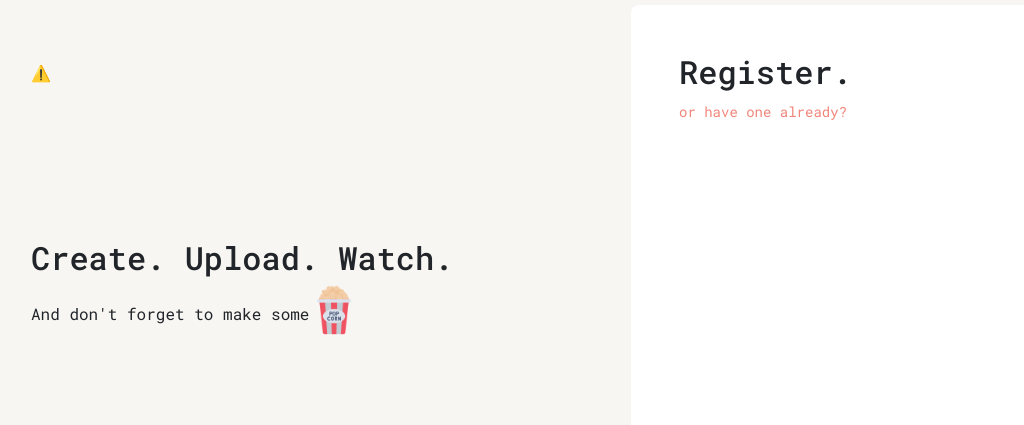
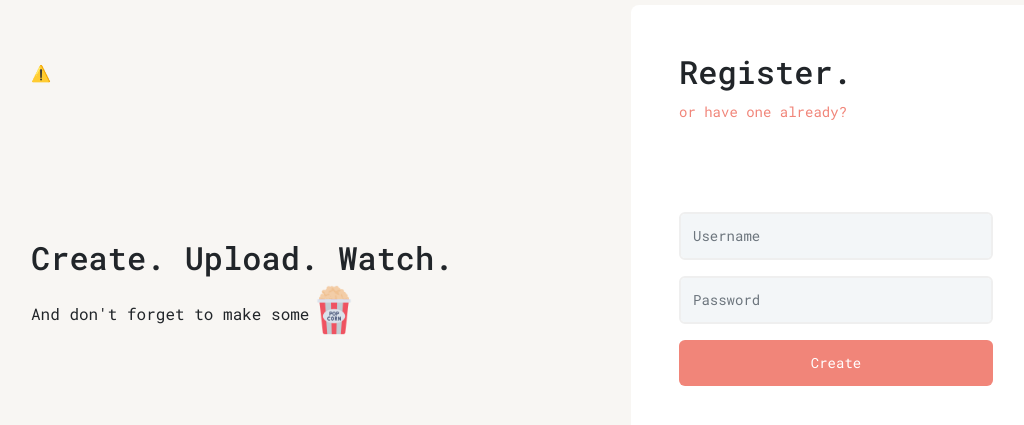
Before and after one commit to SubCoder1/Popcorn-web, a Vue app: page /auth/register in a window 1280 px wide. Shown: the part 165-590 px from the top of the page, without its empty margins (104-1128 px from the left). Built offline with nearby package versions, Linux system fonts and the light colour scheme; no server answers.

Commit message:
Added User Registration component

```diff
--- a/src/components/UserReg.vue
+++ b/src/components/UserReg.vue
@@ -1,14 +1,124 @@
 <!-- User Registration component rendered through AuthView -->
 
 <template>
-  <div class="reg-form">
+  <form @submit.prevent="register" class="reg-form">
     <h2>Register.</h2>
     <router-link to="/auth/login">or have one already?</router-link>
-  </div>
+    <p
+      class="form-errors rounded-md text-sm mt-2"
+      v-bind:class="{ 'show-error': showErr }"
+    >
+      {{ formErr }}
+    </p>
+    <div class="mt-3 mb-3">
+      <input
+        type="text"
+        class="form-control text-sm rounded-md mb-3"
+        placeholder="Username"
+        v-model="username"
+        @click="removeErr"
+        required
+      />
+      <input
+        type="password"
+        class="form-control text-sm rounded-md mb-3"
+        placeholder="Password"
+        v-model="password"
+        @click="removeErr"
+        required
+      />
+      <button
+        type="submit"
+        class="btn d-flex align-items-center justify-content-center position-relative w-100 rounded-md text-sm mt-2 mb-2"
+      >
+        <div v-if="form_submitted" class="loader-1 position-absolute">
+          <span />
+        </div>
+        Create
+      </button>
+    </div>
+  </form>
 </template>
 
 <script>
+import axios from "axios";
+
 export default {
+  data() {
+    return {
+      form_submitted: false,
+      username: "",
+      password: "",
+      showErr: false,
+      formErr: "",
+    };
+  },
   name: "UserReg",
+  methods: {
+    register: async function () {
+      // shows the loader
+      this.form_submitted = true;
+      if (this.validateForm()) {
+        // Register API request to server
+        await axios
+          .post(process.env.VUE_APP_REGISTER_API, {
+            username: this.username,
+            password: this.password,
+          })
+          .then(() => {
+            // successful registration
+            this.$router.push({ name: "home" });
+          })
+          .catch((e) => {
+            // error occured
+            if (e.response) {
+              // Server sent a response
+              // show the first validation issue received from server
+              this.formErr = e.response.data.details.errors[0].message;
+            } else {
+              // Server unreachable
+              this.formErr = "Server unreachable at the moment.";
+            }
+            // Show error to client
+            this.showErr = true;
+          });
+      }
+      this.form_submitted = false;
+    },
+    removeErr: async function () {
+      this.showErr = false;
+      this.formErr = "";
+    },
+    validateForm: async function () {
+      // useless client side validation of user registration in Popcorn.
+      if (this.username.length < 5 || this.username.length > 20) {
+        // username length should be between [5,20]
+        this.formErr = "Username should be of 5 - 20 characters.";
+        this.showErr = true;
+        return false;
+      } else if (/\s/g.test(this.username)) {
+        // username should not contain whitespace in-between
+        this.formErr = "Username shouldn't contain spaces.";
+        this.showErr = true;
+        return false;
+      } else if (/[^\x20-\x7E]/g.test(this.username)) {
+        // username should not contain any unprintable ASCII
+        this.formErr = "No weird characters allowed.";
+        this.showErr = true;
+        return false;
+      } else if (this.password.length < 5) {
+        // password length should be at least 5
+        this.formErr = "Password should be of at least 5 characters.";
+        this.showErr = true;
+        return false;
+      } else if (!/\d/.test(this.password) || !/[a-zA-Z]/.test(this.password)) {
+        // password should contain at least 1 character and 1 number.
+        this.formErr = "Password should contain at least 1 character & number.";
+        this.showErr = true;
+        return false;
+      }
+      return true;
+    },
+  },
 };
 </script>
```
